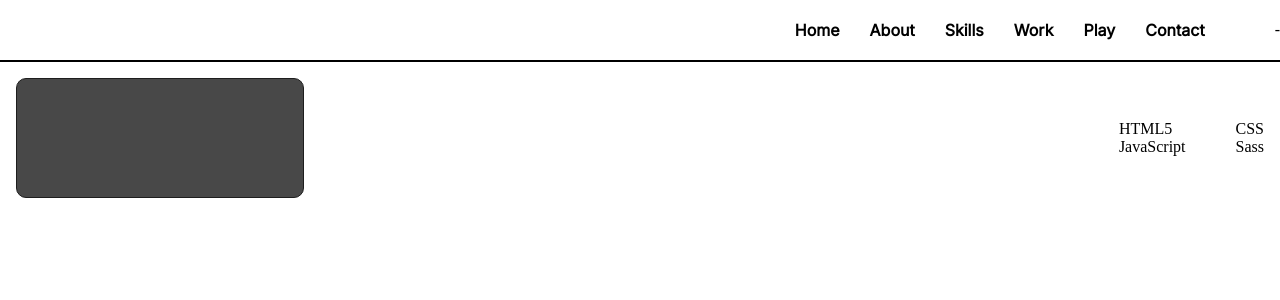
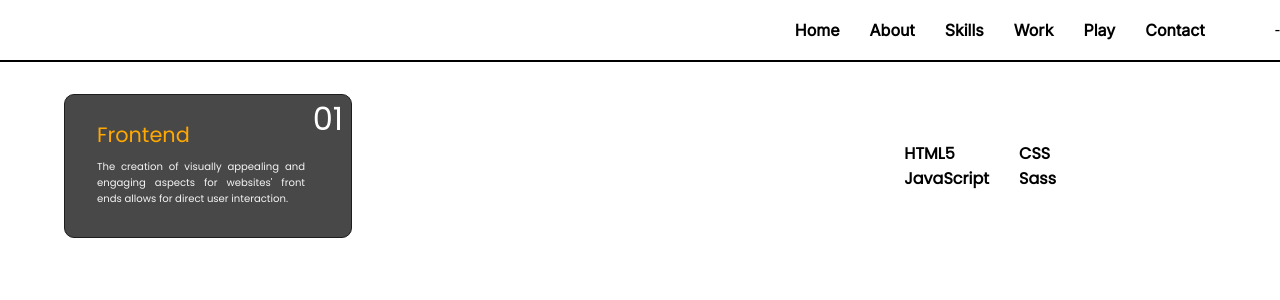
Before and after one commit to Rutuza/React-portfolio, a React (Create React App) app: page / in a window 1280 px wide. Shown: the top 300 px of the page. Built offline with nearby package versions, Linux system fonts and the light colour scheme; a web font is replaced by a local one.

Commit message:
skills card made

```diff
--- a/src/App.css
+++ b/src/App.css
@@ -246,6 +246,62 @@
     text-align: justify;
 }
 
+
+/* Skills section styling starts here */
+
+.skill-set
+{
+    display: flex;
+    justify-content: space-between;
+    align-items: center;
+    margin: 2rem;
+    padding: 0 2rem;
+    font-family: 'Poppins', sans-serif;
+}
+.left
+{
+    position: relative;
+    width: 18rem;
+    height: 18vh;
+    border: 1px solid #1E1E1E;
+    border-radius: 0.625rem;
+    background: rgba(30, 30, 30, 0.81);
+}
+
+.serial-no
+{
+    color: white;
+    float: right;
+    margin-right: 0.5rem;
+    font-size: 2rem;
+}
+
+.skill-name
+{
+    position: absolute;
+    top: 0;
+    color: #FFA800;
+    font-size: 1.3rem;
+    margin: 1.5rem 0 0 2rem;
+}
+
+.desc
+{
+    width: 13rem;
+    position: relative;
+    color: whitesmoke;
+    text-align: justify;
+    font-size: 0.63rem;
+    margin: 4rem 0 0 2rem;
+}
+.right
+{
+    display: flex;
+    margin-right: 10rem;
+    gap: 30px;
+    font-weight: 800;
+}
+
 @media screen and (max-width: 990px)
 {
     .profile
@@ -271,30 +327,3 @@
     }
 
 }
-
-/* Skills section styling starts here */
-
-.skill-set
-{
-    display: flex;
-    justify-content: space-between;
-    align-items: center;
-    margin: 1rem;
-}
-.left
-{
-    width: 18rem;
-    height: 15vh;
-    border: 1px solid #1E1E1E;
-    border-radius: 0.625rem;
-    background: rgba(30, 30, 30, 0.81);
-}
-
-.right
-{
-    display: flex;
-    align-items: center;
-    justify-content: end;
-    gap: 50px;
-
-}
--- a/src/Assets/components/SkillSet.jsx
+++ b/src/Assets/components/SkillSet.jsx
@@ -5,7 +5,13 @@ function SkillSet() {
     <div className='sk-container'>
         <div className="sk-panel">
             <div className="skill-set">
-                <div className='left'></div>
+                <div className='left'>
+                    <div className="serial-no">01</div>
+                    <div className="skill-name">Frontend</div>
+                    <div className="desc">
+                        The creation of visually appealing and engaging aspects for websites' front ends allows for direct user interaction.
+                    </div>
+                </div>
                 <div className='right'>
                     <div className="col-1">
                         <div className="html">HTML5</div>
```
